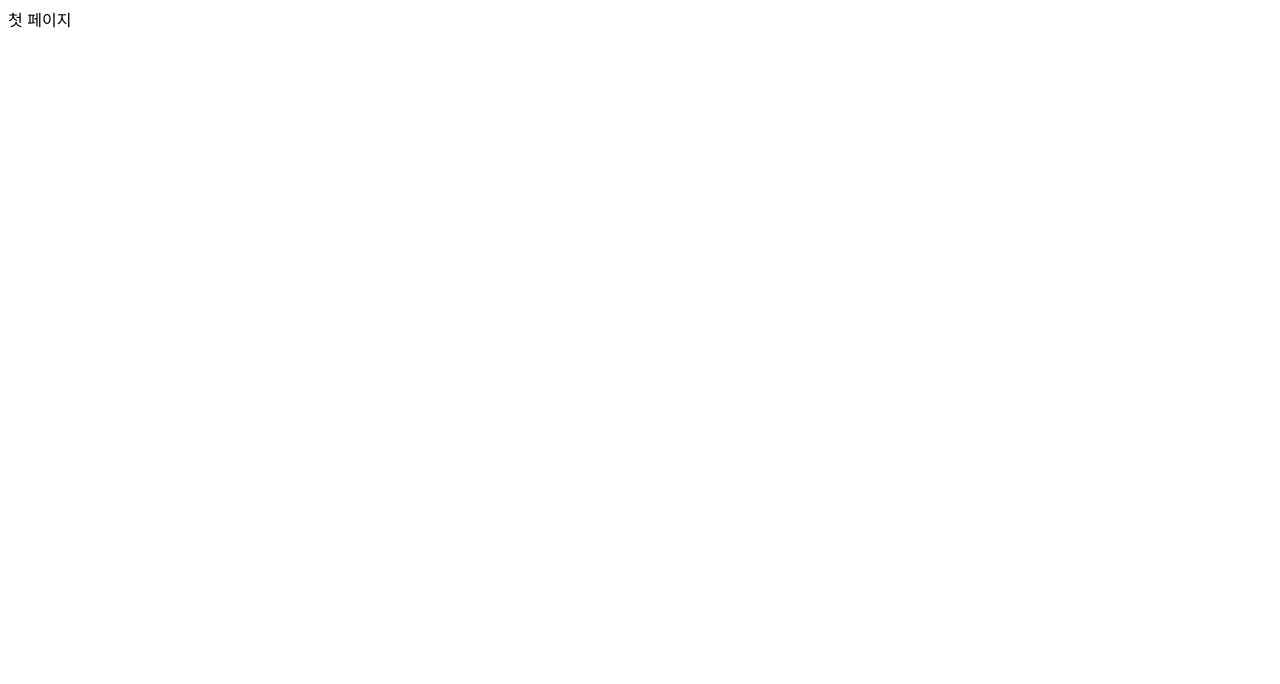
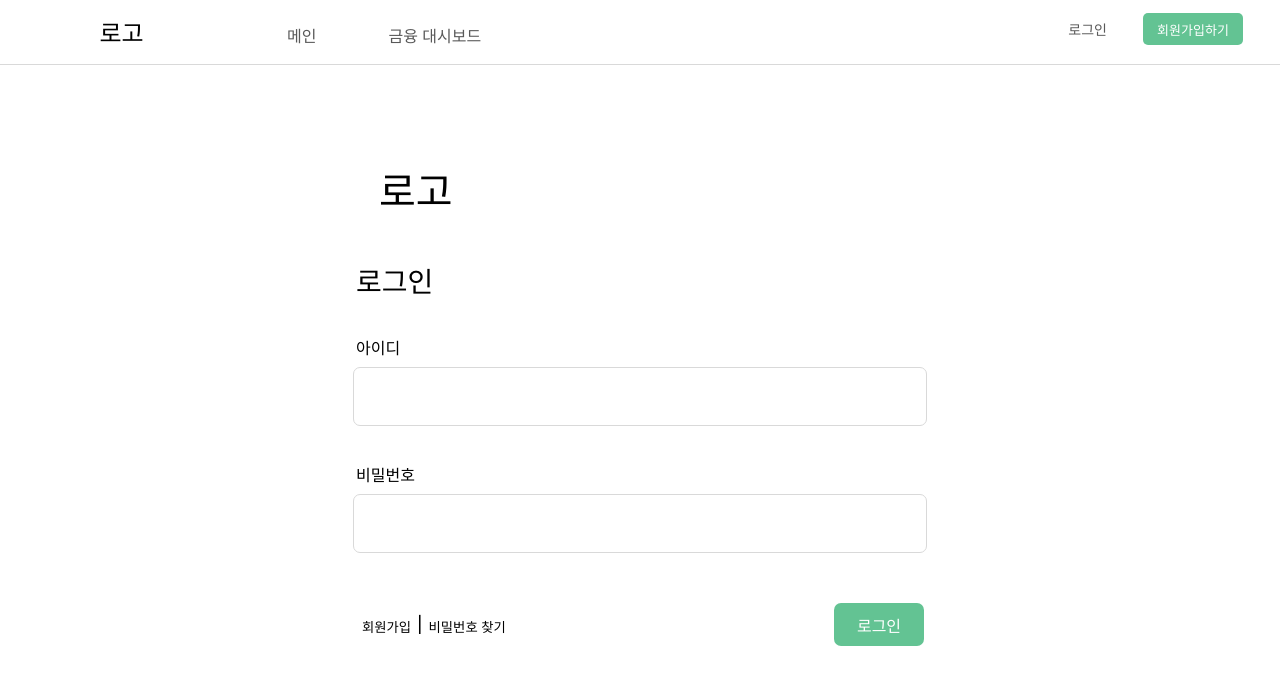
Before and after one commit to likelion-ssu/FlexRate---FE, a React (Vite) app: page /login in a window 1280 px wide. Shown: the top 684 px of the page. Built offline with nearby package versions, Linux system fonts and the light colour scheme.

Commit message:
add login page

```diff
--- a/package.json
+++ b/package.json
@@ -11,7 +11,9 @@
   },
   "dependencies": {
     "react": "^18.2.0",
-    "react-dom": "^18.2.0"
+    "react-dom": "^18.2.0",
+    "react-router-dom": "^6.16.0",
+    "styled-components": "^6.0.8"
   },
   "devDependencies": {
     "@types/react": "^18.2.15",
--- a/src/App.tsx
+++ b/src/App.tsx
@@ -1,8 +1,28 @@
+import { BrowserRouter, Routes, Route, Navigate } from 'react-router-dom';
+import styled from 'styled-components';
+import Login from './pages/Login';
+import Register from './pages/Register';
+import MainHeader from './components/MainHeader';
+import Main from './pages/Main';
+
+const Body = styled.div`
+  padding-top: 64px;
+`;
 
 function App() {
   return (
     <>
-     <div>첫 페이지</div>
+      <BrowserRouter>
+        <MainHeader />
+        <Body>
+          <Routes>
+            <Route path="/" element={<Navigate to="/main" />} />
+            <Route path="/main" element={<Main />} />
+            <Route path="/login" element={<Login />} />
+            <Route path="/signup" element={<Register />} />
+          </Routes>
+        </Body>
+      </BrowserRouter>
     </>
   );
 }
--- /dev/null
+++ b/src/components/MainHeader.tsx
@@ -0,0 +1,69 @@
+import styled from 'styled-components';
+import { useNavigate } from 'react-router-dom';
+
+const Header = styled.header`
+  display: flex;
+  justify-content: space-between;
+  border-bottom: 1px solid #d9d9d9;
+  padding: 13px 37px 14px 22px;
+  background-color: white;
+  position: fixed;
+  top: 0;
+  left: 0;
+  right: 0;
+`;
+const Logo = styled.button`
+  background-color: #fff;
+  border: none;
+  font-size: 1.5rem;
+  font-weight: 700;
+
+  width: 199px;
+  margin-right: 30px;
+`;
+const Button = styled.button`
+  background-color: white;
+  border: none;
+  font-size: 16px;
+  font-weight: 500;
+  color: #595959;
+  margin: 0px 30px;
+`;
+const SignupButton = styled(Button)`
+  background-color: #63c393;
+  border-radius: 5px;
+  width: 100px;
+  height: 32px;
+  padding: 8px, 16px, 8px, 16px;
+  color: white;
+  font-size: 13px;
+  font-weight: 600;
+  margin-right: 0px;
+`;
+const LoginButton = styled(Button)`
+  font-size: 14px;
+  font-weight: 500;
+  margin-right: 0px;
+`;
+
+const MainHeader = () => {
+  const navigate = useNavigate();
+
+  return (
+    <Header>
+      <div>
+        <Logo>로고</Logo>
+        <Button onClick={() => navigate('/main')}>메인</Button>
+        <Button>금융 대시보드</Button>
+      </div>
+      <div>
+        <LoginButton onClick={() => navigate('/login')}>로그인</LoginButton>
+        <SignupButton onClick={() => navigate('/signup')}>
+          회원가입하기
+        </SignupButton>
+      </div>
+    </Header>
+  );
+};
+
+export default MainHeader;
--- /dev/null
+++ b/src/pages/Login.tsx
@@ -0,0 +1,100 @@
+import styled from 'styled-components';
+import { useNavigate } from 'react-router-dom';
+const Container = styled.div`
+  display: flex;
+  justify-content: center;
+  padding-top: 90px;
+`;
+const LoginBox = styled.div`
+  display: flex;
+  flex-direction: column;
+  align-items: center;
+  width: 568px;
+`;
+const Logo = styled.div`
+  width: 222px;
+  height: 64px;
+  font-size: 40px;
+  margin-right: 300px;
+`;
+const LoginText = styled.div`
+  width: 100%;
+  font-size: 28px;
+  font-weight: 800;
+  line-height: 33px;
+  text-align: left;
+  margin-top: 40px;
+`;
+const Content = styled.div`
+  width: 100%;
+  font-size: 16px;
+  font-weight: 500;
+  line-height: 19px;
+  text-align: left;
+  margin: 40px 0px 9px 0px;
+`;
+const Input = styled.input`
+  width: 100%;
+  height: 55px;
+  border-radius: 7px;
+  border: 1.5px solid #d9d9d9;
+`;
+const Wrapper = styled.div`
+  width: 100%;
+  display: flex;
+  justify-content: space-between;
+  margin-top: 50px;
+`;
+const LeftButtonWrapper = styled.div`
+  display: flex;
+  justify-content: space-between;
+  align-items: center;
+  font-size: 16px;
+  font-weight: 500;
+  line-height: 19px;
+`;
+const Button = styled.button`
+  border: none;
+  background-color: white;
+  padding-top: 5px;
+`;
+const LoginButton = styled.button`
+  color: white;
+  border: none;
+  background-color: #63c393;
+  width: 90px;
+  height: 43px;
+  padding: 11px, 23px;
+  border-radius: 7px;
+  font-size: 16px;
+  font-weight: 600;
+  line-height: 19px;
+  padding-top: 5px;
+`;
+
+const Login = () => {
+  const navigate = useNavigate();
+
+  return (
+    <Container>
+      <LoginBox>
+        <Logo>로고</Logo>
+        <LoginText>로그인</LoginText>
+        <Content>아이디</Content>
+        <Input></Input>
+        <Content>비밀번호</Content>
+        <Input></Input>
+        <Wrapper>
+          <LeftButtonWrapper>
+            <Button onClick={() => navigate('/signup')}>회원가입</Button>
+            <div>|</div>
+            <Button>비밀번호 찾기</Button>
+          </LeftButtonWrapper>
+          <LoginButton>로그인</LoginButton>
+        </Wrapper>
+      </LoginBox>
+    </Container>
+  );
+};
+
+export default Login;
--- /dev/null
+++ b/src/pages/Main.tsx
@@ -0,0 +1,5 @@
+const Main = () => {
+  return <div>main page</div>;
+};
+
+export default Main;
```
Also changed, not shown: 1 other file (tests, documents, lock files or other folders).
